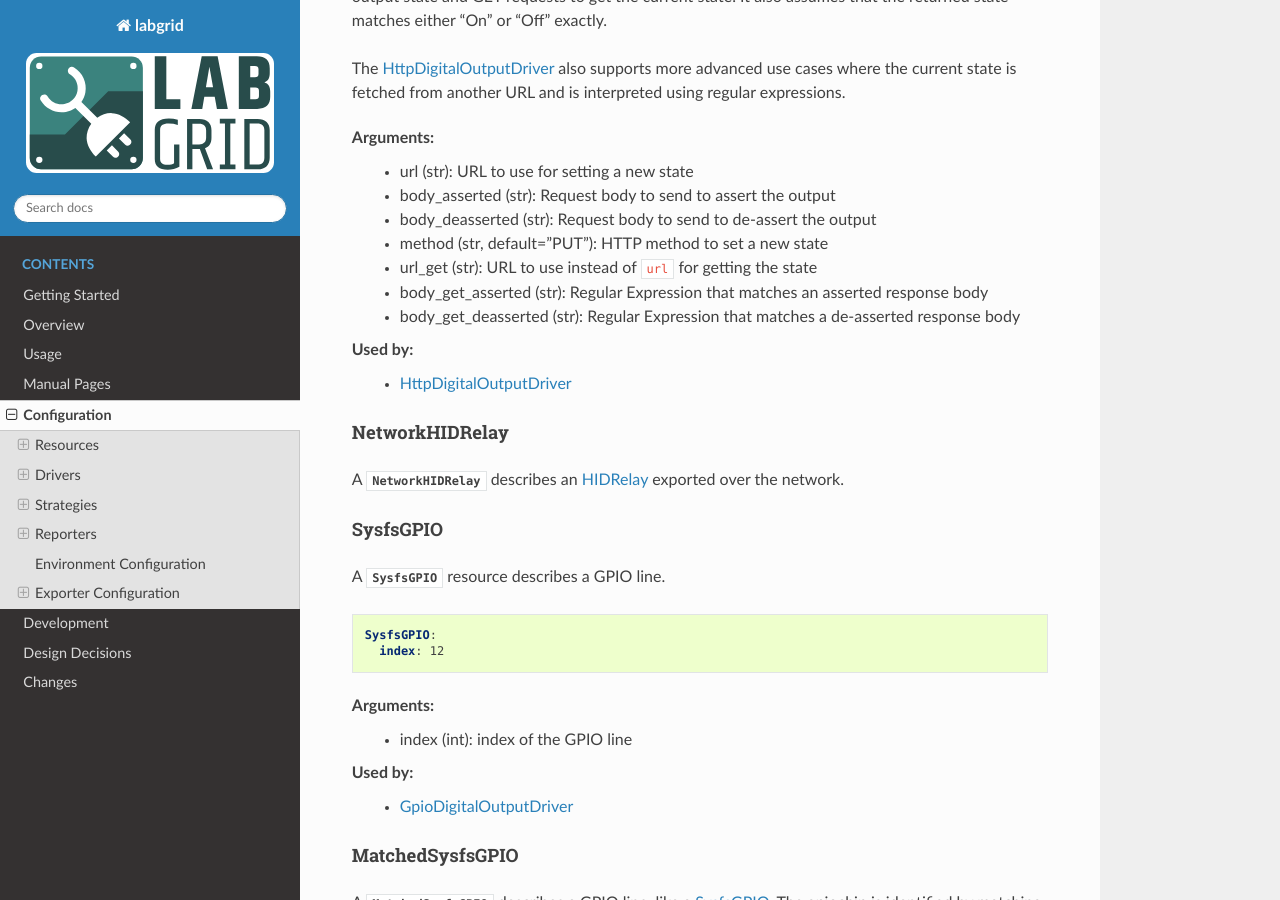
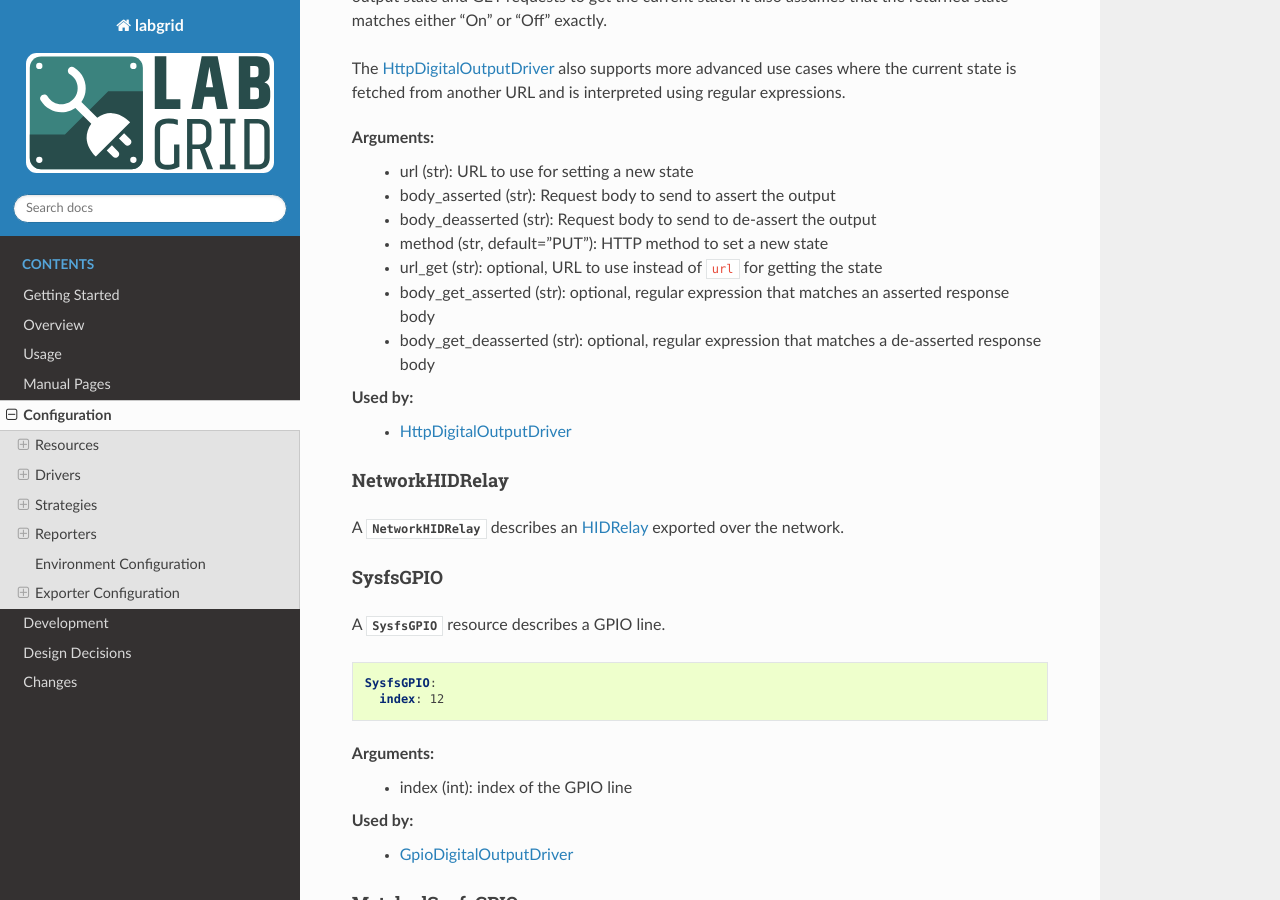
Before and after one commit to labgrid-project/labgrid, a Sphinx documentation site: the page built from doc/configuration.rst, in a window 1280 px wide and 900 px high, scrolled down 10748 px. Built offline with Sphinx 7.4.7 and the Read the Docs theme 2.0.0, drawn with Linux system fonts in a browser that asks for light colours; pages that are not in the unit, such as notebooks, are missing from menus; some of the changed text lies outside the part shown.

Commit message:
doc/configuration: use consistent optional notation for arguments
Signed-off-by: Bastian Krause <bst@pengutronix.de>

```diff
--- a/doc/configuration.rst
+++ b/doc/configuration.rst
@@ -519,9 +519,9 @@ Arguments:
   - body_deasserted (str): Request body to send to de-assert the output
   - method (str, default="PUT"): HTTP method to set a new state
 
-  - url_get (str): URL to use instead of ``url`` for getting the state
-  - body_get_asserted (str): Regular Expression that matches an asserted response body
-  - body_get_deasserted (str): Regular Expression that matches a de-asserted response body
+  - url_get (str): optional, URL to use instead of ``url`` for getting the state
+  - body_get_asserted (str): optional, regular expression that matches an asserted response body
+  - body_get_deasserted (str): optional, regular expression that matches a de-asserted response body
 
 Used by:
   - `HttpDigitalOutputDriver`_
@@ -1197,7 +1197,7 @@ Arguments:
     ASRL, TCPIP...
   - url (str): device identifier on selected resource, e.g. <ip> for TCPIP
     resource
-  - backend (str): Visa library backend, e.g. '@sim' for pyvisa-sim backend
+  - backend (str): optional, Visa library backend, e.g. '@sim' for pyvisa-sim backend
 
 Used by:
   - `PyVISADriver`_
@@ -3081,10 +3081,10 @@ Implements:
 
 Arguments:
   - image_uri (str): identifier of the docker image to use (may have a tag suffix)
-  - command (str): command to run in the container (optional, depends on image)
-  - volumes (list): list to configure volumes mounted inside the container (optional)
+  - command (str): optional, command to run in the container (depends on image)
+  - volumes (list): optional, list to configure volumes mounted inside the container
   - container_name (str): name of the container
-  - environment (list): list of environment variables (optional)
+  - environment (list): optional, list of environment variables
   - host_config (dict): dictionary of host configurations
   - network_services (list): dictionaries that describe individual `NetworkService`_
     instances that come alive when the container is created. The "address" argument
```
